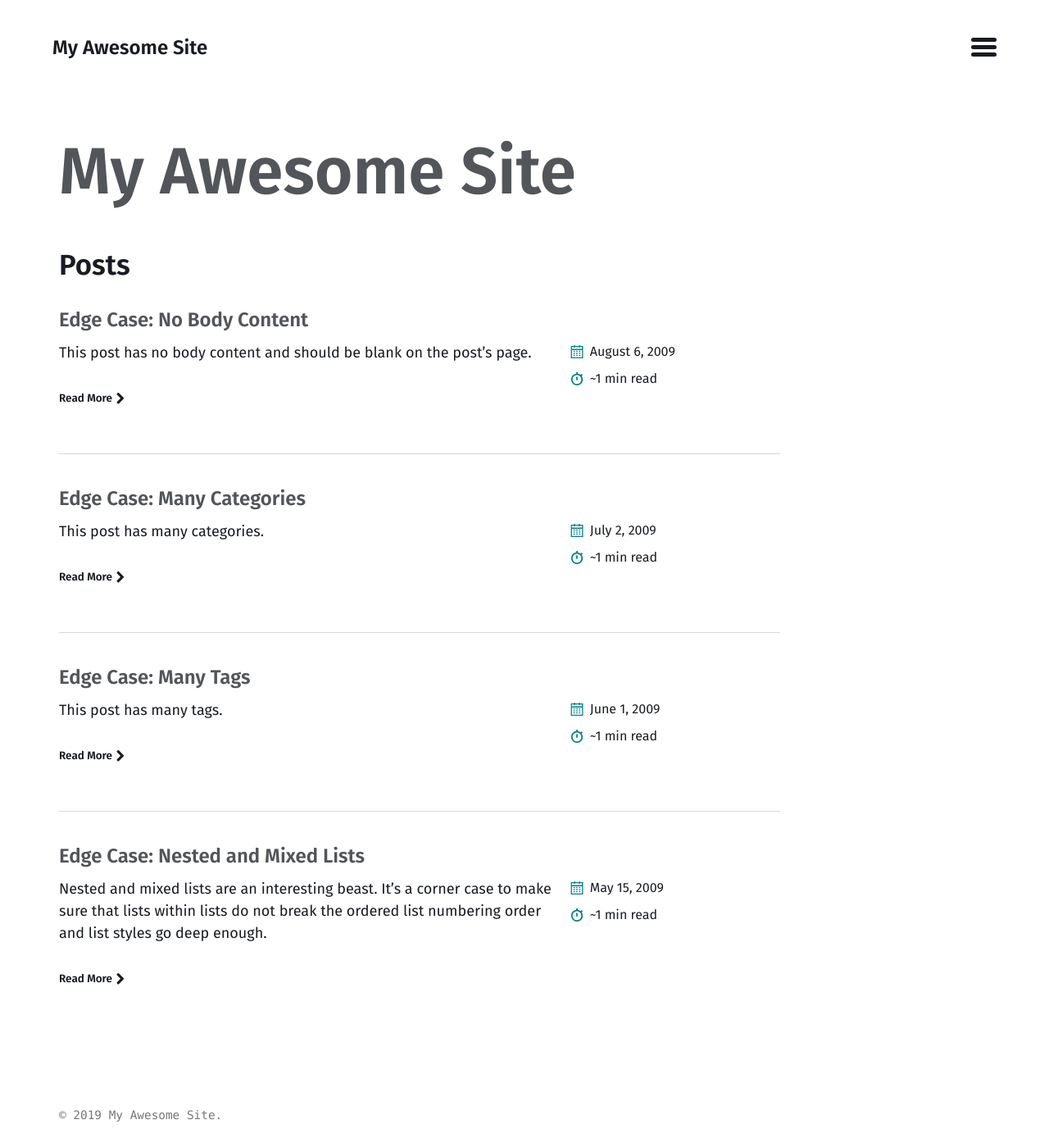
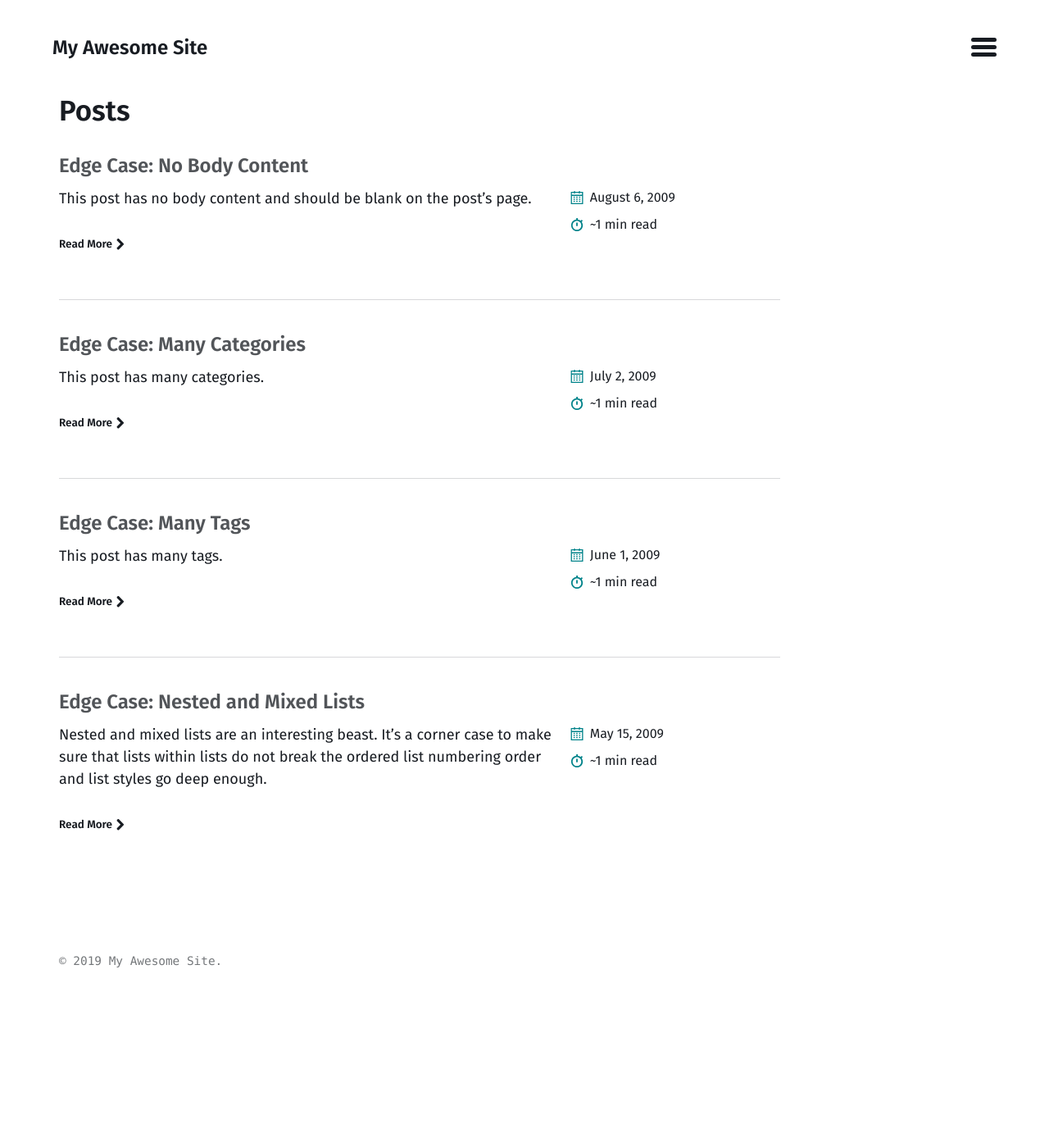
Before and after one commit to ziziziz/miqi, a Jekyll site: the page built from index.md, in a window 1280 px wide. Shown: the whole page at 82% size. Built offline with Jekyll 4.4.1, drawn with Linux system fonts in a browser that asks for light colours; after the commit the page ends 1211 px from its top, so only the background shows below that.

Commit message:
去除首页重复标题

```diff
--- a/index.md
+++ b/index.md
@@ -1,3 +1,8 @@
 ---
 layout: home
 ---
+<style>
+header.intro{
+    display:none;
+}
+</style>
```
